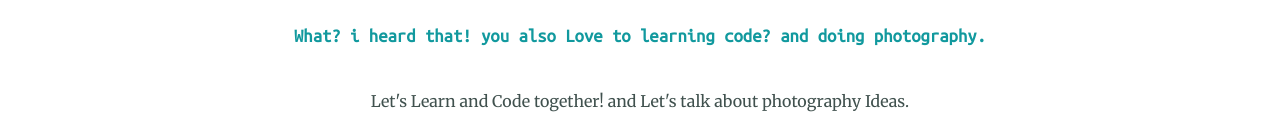
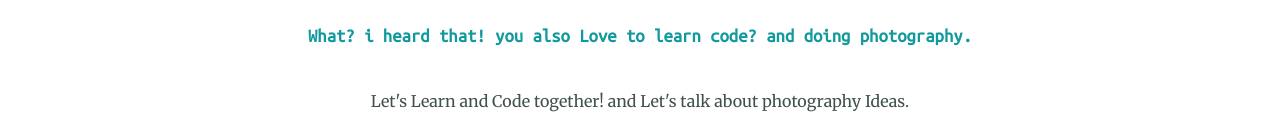
Before and after one commit to hySumit/testcv.github.io, a plain HTML site: page index.html in a window 1280 px wide. Shown: the part 2282-2398 px from the top of the page. Drawn offline with Linux system fonts and the light colour scheme.

Commit message:
Update index.html

```diff
--- a/index.html
+++ b/index.html
@@ -44,7 +44,7 @@
             <hr>
             <div class="contact-me">
               <h2>Get In Touch</h2>
-              <h3>What? i heard that! you also Love to learning code? and doing photography.</h3>
+              <h3>What? i heard that! you also Love to learn code? and doing photography.</h3>
               <p class="contact-message" >Let's Learn and Code together! and Let's talk about photography Ideas.</p>
               <a class="btn" href="mailto:sumitbth67@gmail.com">CONTACT ME</a>
             </div>
```
